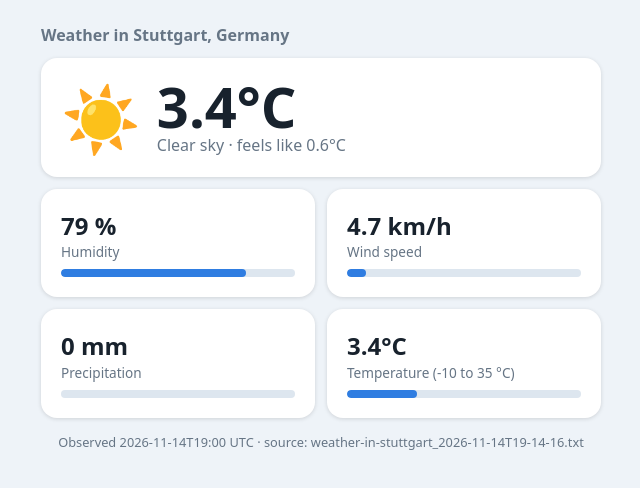
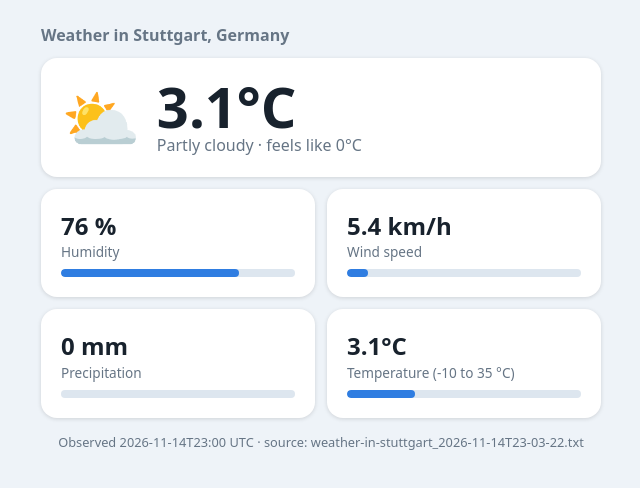
Before and after one commit to sjschmid/test-automation, a plain HTML site: page index.html in a window 1280 px wide. Shown: the whole page, without its empty margins (319-959 px from the left). Drawn offline with Linux system fonts and the light colour scheme.

Commit message:
Add weather data for Stuttgart [skip ci]

```diff
--- a/index.html
+++ b/index.html
@@ -21,13 +21,13 @@ h1{font-size:1rem;font-weight:600;color:var(--muted);margin:0 0 12px}
 .foot{color:var(--muted);font-size:.8rem;margin-top:16px;text-align:center}
 </style></head><body><main>
 <h1>Weather in Stuttgart, Germany</h1>
-<div class="card hero"><div class="icon">☀️</div>
-<div><div class="temp">3.4°C</div><div class="cond">Clear sky · feels like 0.6°C</div></div></div>
+<div class="card hero"><div class="icon">⛅</div>
+<div><div class="temp">3.1°C</div><div class="cond">Partly cloudy · feels like 0°C</div></div></div>
 <div class="grid">
-<div class="card m"><div class="v">79 %</div><div class="l">Humidity</div><div class="bar"><i style="width:79%"></i></div></div>
-<div class="card m"><div class="v">4.7 km/h</div><div class="l">Wind speed</div><div class="bar"><i style="width:8%"></i></div></div>
+<div class="card m"><div class="v">76 %</div><div class="l">Humidity</div><div class="bar"><i style="width:76%"></i></div></div>
+<div class="card m"><div class="v">5.4 km/h</div><div class="l">Wind speed</div><div class="bar"><i style="width:9%"></i></div></div>
 <div class="card m"><div class="v">0 mm</div><div class="l">Precipitation</div><div class="bar"><i style="width:0%"></i></div></div>
-<div class="card m"><div class="v">3.4°C</div><div class="l">Temperature (-10 to 35 °C)</div><div class="bar"><i style="width:30%"></i></div></div>
+<div class="card m"><div class="v">3.1°C</div><div class="l">Temperature (-10 to 35 °C)</div><div class="bar"><i style="width:29%"></i></div></div>
 </div>
-<div class="foot">Observed 2026-11-14T19:00 UTC · source: weather-in-stuttgart_2026-11-14T19-14-16.txt</div>
+<div class="foot">Observed 2026-11-14T23:00 UTC · source: weather-in-stuttgart_2026-11-14T23-03-22.txt</div>
 </main></body></html>
```
Also changed, not shown: weather/weather-in-stuttgart_2026-11-14T23-03-22.txt (added).
